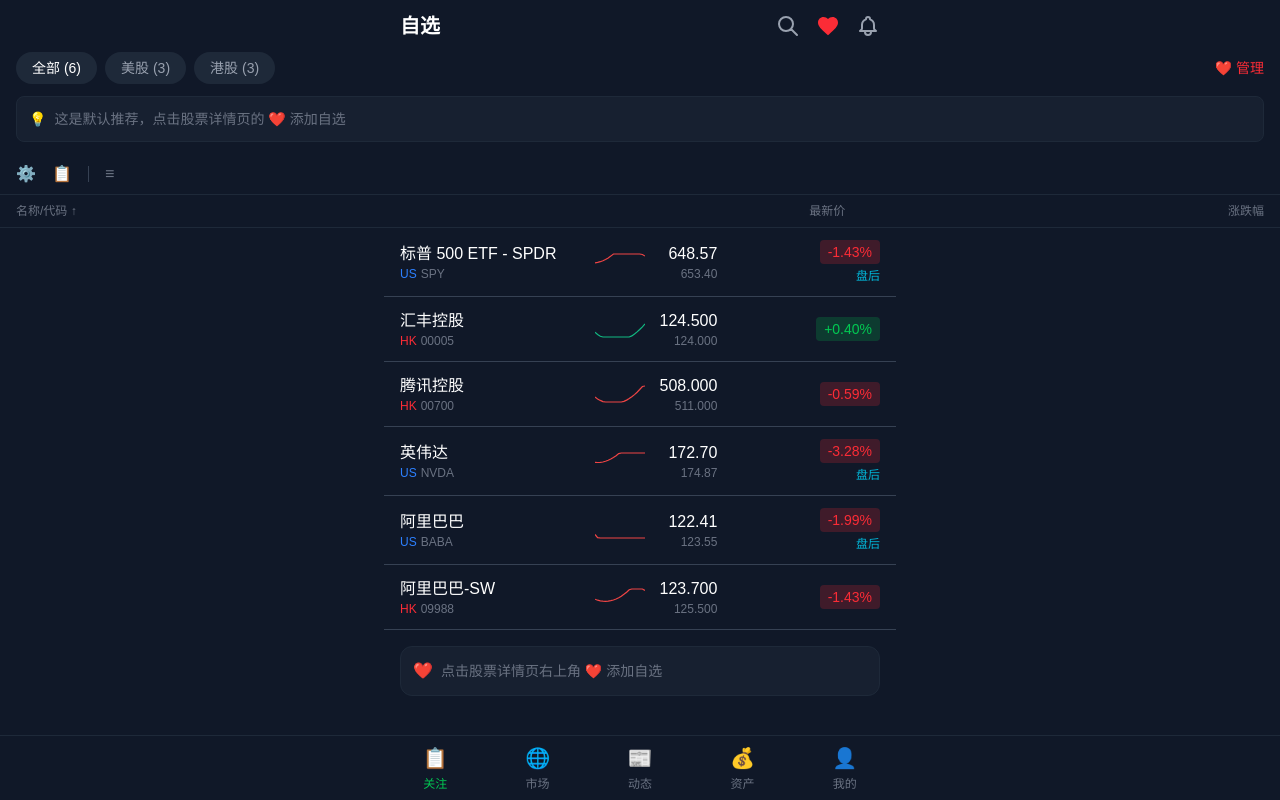
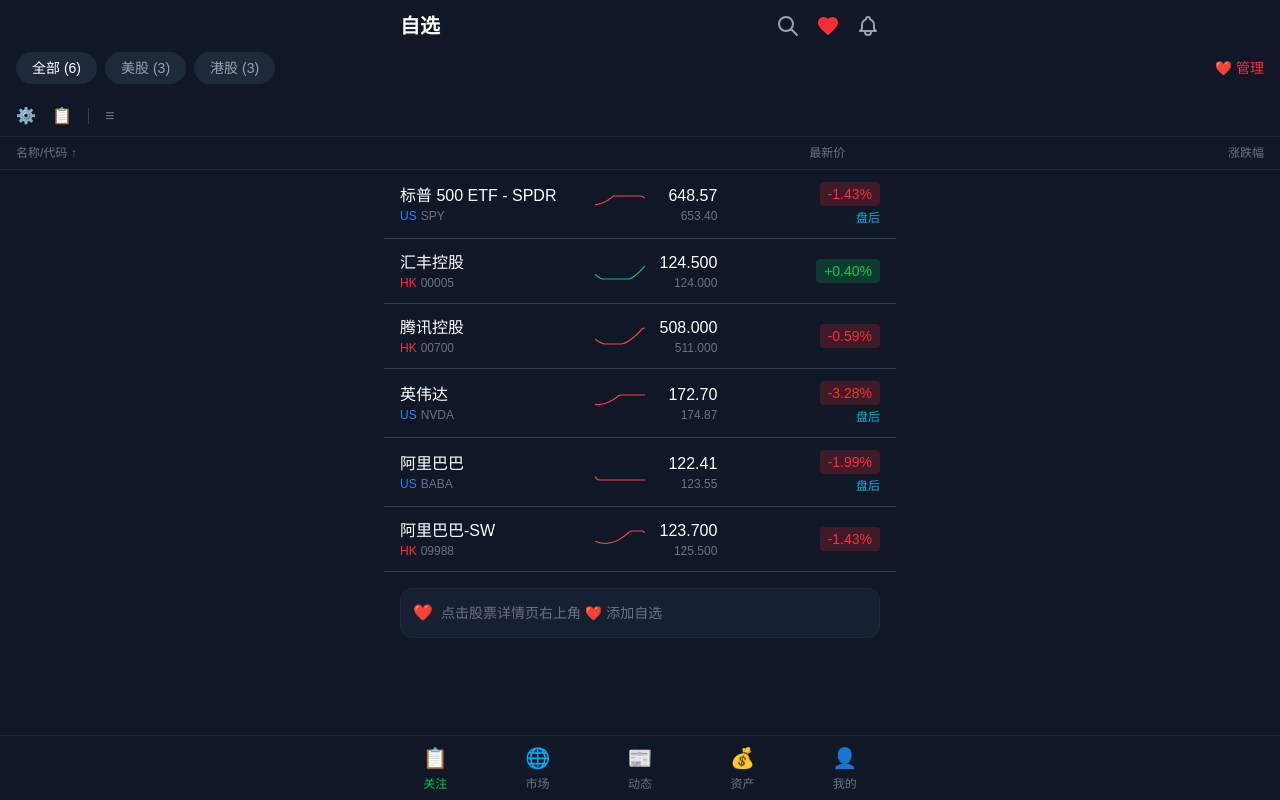
Before and after one commit to starwrights-org/trading-app, a Next.js app: page / in a window 1280 px wide. Built offline with nearby package versions, Linux system fonts and the light colour scheme; no server answers.

Commit message:
🗑️ 删除默认推荐提示

```diff
--- a/src/app/page.tsx
+++ b/src/app/page.tsx
@@ -217,16 +217,6 @@
           </div>
         </div>
 
-        {/* 提示信息 */}
-        {favorites.length === 0 && (
-          <div className={`mx-4 mb-3 p-3 rounded-lg ${colors.bgCard} border ${colors.border}`}>
-            <div className="flex items-center gap-2 text-sm">
-              <span>💡</span>
-              <span className={colors.textMuted}>这是默认推荐，点击股票详情页的 ❤️ 添加自选</span>
-            </div>
-          </div>
-        )}
-
         {/* 工具栏 */}
         <div className={`px-4 py-2 flex items-center gap-4 border-b ${colors.border}`}>
           <button className={colors.textMuted}>⚙️</button>
```
